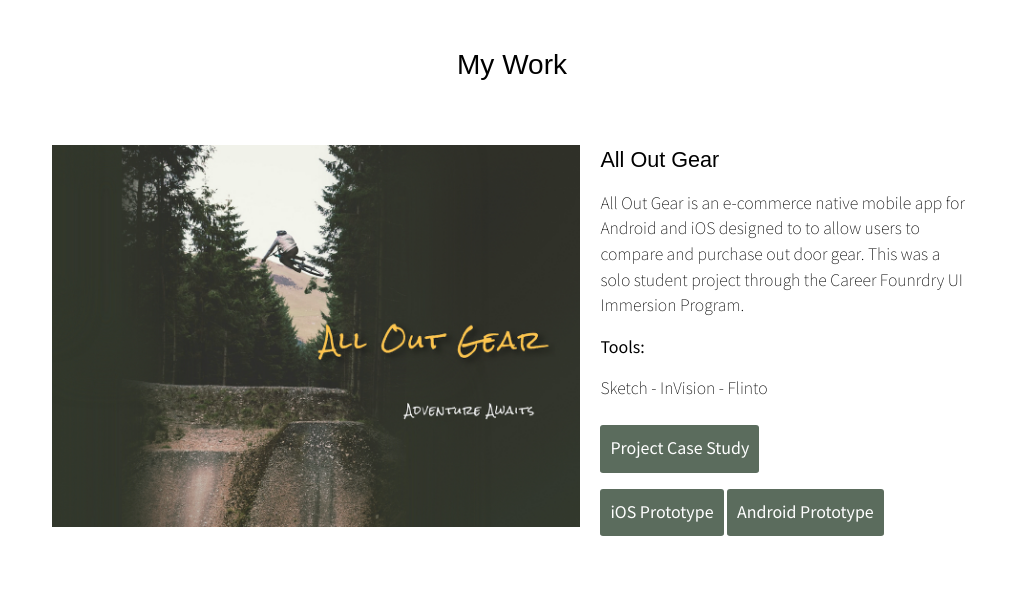
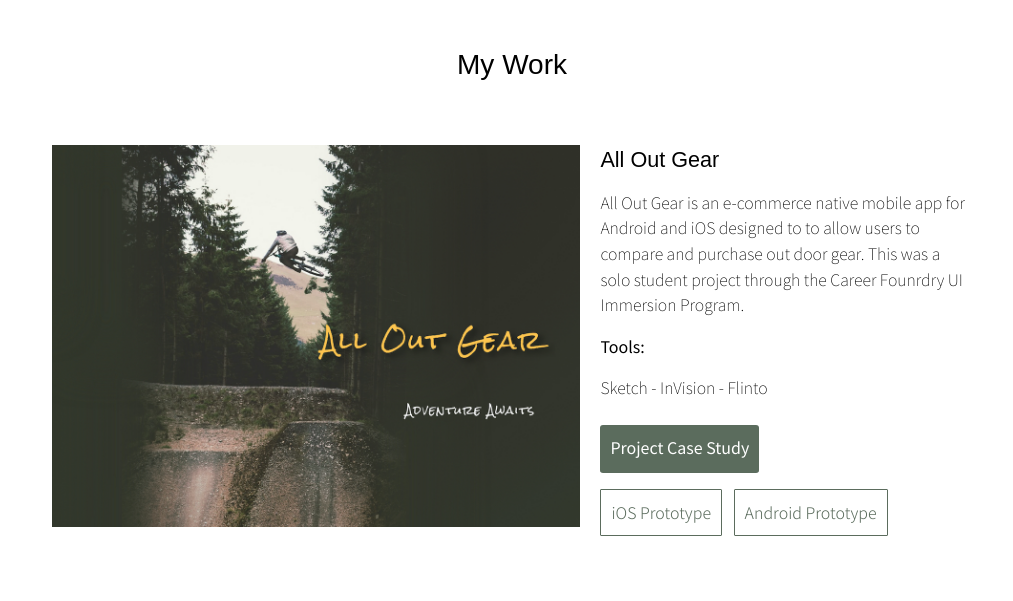
Before and after one commit to burtzlaff/portfolio, a plain HTML site: page index.html in a window 1280 px wide. Shown: the part 298-899 px from the top of the page, without its empty margins (128-1141 px from the left). Drawn offline with nearby package versions, Linux system fonts and the light colour scheme.

Commit message:
styled prototype buttons

```diff
--- a/css/style.css
+++ b/css/style.css
@@ -212,6 +212,34 @@ nav>ul>li>a:active {
   background-color: #5b6c5d;
   color: #ffffff;
   text-decoration: none;
+}
+.button.proto {
+  background-color: transparent;
+  font-weight: 300;
+  padding: 10px;
+  margin-block-start: .5em;
+    margin-block-end: .5em;
+    margin-inline-end: .5em;
+  border-radius: 1px;
+  border-bottom: 1px;
+  color: #5b6c5d;
+  border: 1px solid #5b6c5d;
+  transition-duration: 0.2s;
+}
+
+.button.proto:visited {
+  /* visited link */
+  color: #5b6c5d;
+}
+
+.button.proto:hover, .button.proto:focus {
+  background-color: #73877b;
+  color: #ffffff;
+}
+
+.button.proto:active {
+  background-color: #5b6c5d;
+  color: #ffffff;
 }
 
 .button.contact {
```
